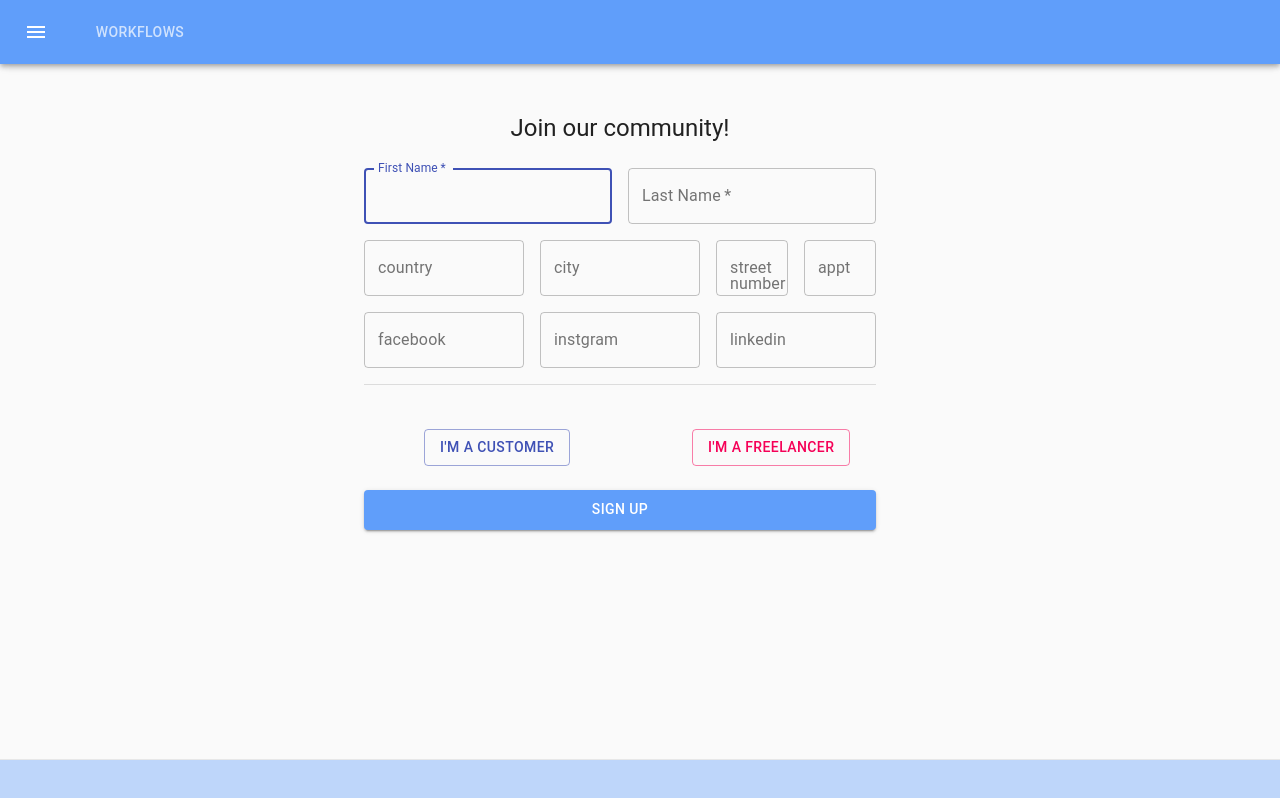
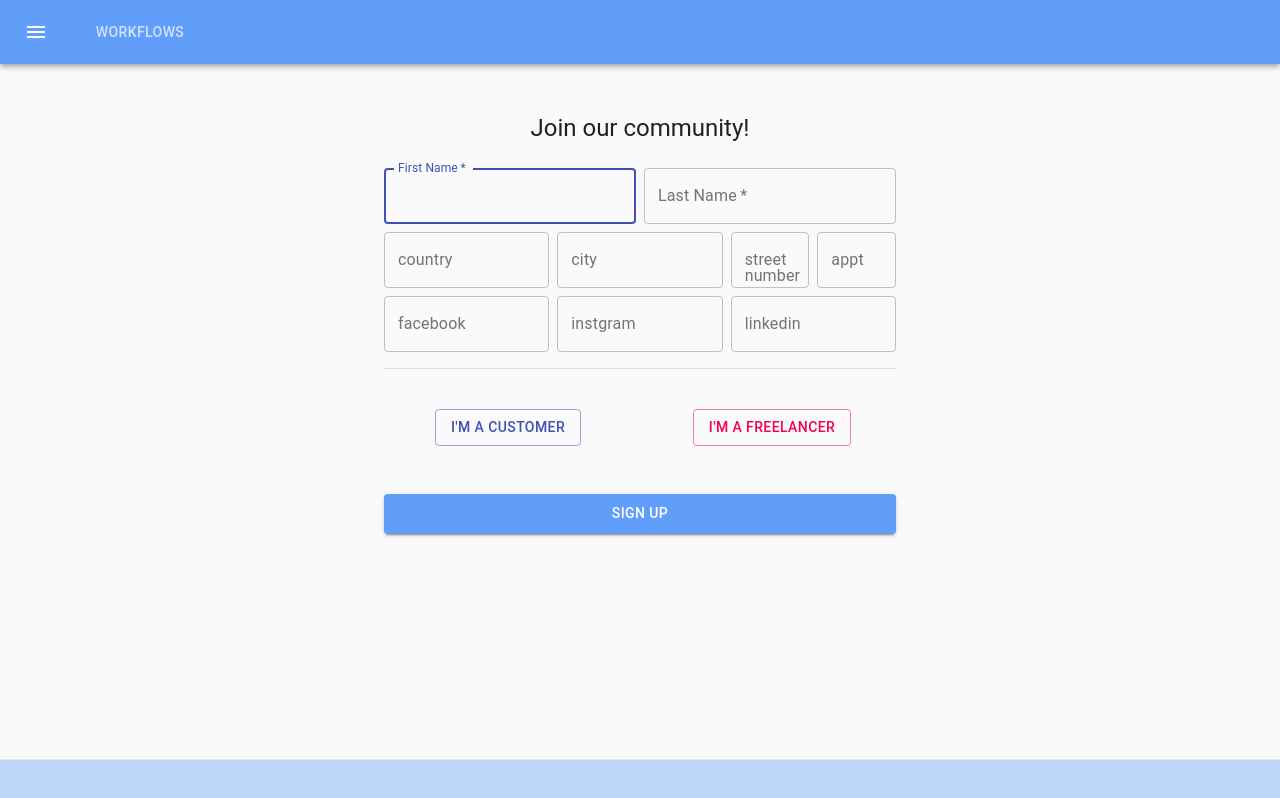
Before and after one commit to itamar27/-itamar27-Web-services-final-project-react-client, a React app in the folder freelancer-app/: page /signup in a window 1280 px wide. Built offline with nearby package versions, Linux system fonts and the light colour scheme.

Commit message:
finished

```diff
--- a/freelancer-app/src/Router/router.js
+++ b/freelancer-app/src/Router/router.js
@@ -2,7 +2,7 @@ import { Route, Switch } from 'react-router-dom';
 import NavBar from '../components/navbar';
 import Footer from '../components/footer';
 
-import SignIn from '../components/signIn';
+import SignIn from '../components/SignUp/signIn';
 import SignUp from '../components/SignUp/signUp';
 
 const ReactRouter = () => {
--- a/freelancer-app/src/components/SignUp/freelancerDetailsInputs.js
+++ b/freelancer-app/src/components/SignUp/freelancerDetailsInputs.js
@@ -17,7 +17,7 @@ export default function FreelancerDetailsInputs(props) {
 
     return (
 
-        <Grid container spacing={3} className = {classes.gridBox}>
+        <Grid container spacing={1} className = {classes.gridBox}>
             <Grid item xs={12}>
                 <TextField
                     name="description"
--- a/freelancer-app/src/components/SignUp/personalDetails.js
+++ b/freelancer-app/src/components/SignUp/personalDetails.js
@@ -39,7 +39,7 @@ export default function PersonalDetails(props) {
 
     return (
         <>
-            <Grid container spacing={2}>
+            <Grid container spacing={1}>
                 <Grid item xs={12} sm={6}>
                     <TextField
                         autoComplete="fname"
--- a/freelancer-app/src/components/signIn.js
+++ b/freelancer-app/src/components/SignUp/signIn.js
@@ -1,12 +1,8 @@
 import React from 'react';
-
-//Design components - material ui
 import { makeStyles } from '@material-ui/core/styles';
 import Button from '@material-ui/core/Button';
 import CssBaseline from '@material-ui/core/CssBaseline';
 import TextField from '@material-ui/core/TextField';
-import FormControlLabel from '@material-ui/core/FormControlLabel';
-import Checkbox from '@material-ui/core/Checkbox';
 import Link from '@material-ui/core/Link';
 import Grid from '@material-ui/core/Grid';
 import Typography from '@material-ui/core/Typography';
@@ -16,8 +12,8 @@ import GoogleLogin from 'react-google-login';
 const useStyles = makeStyles((theme) => ({
   paper: {
     marginTop: theme.spacing(15),
-    width: '30vw',
-    maxHeight: '40vh',
+    width: '100%',
+    maxHeight: '100%',
     display: 'flex',
     flexDirection: 'column',
     alignItems: 'center',
--- a/freelancer-app/src/components/SignUp/signUp.js
+++ b/freelancer-app/src/components/SignUp/signUp.js
@@ -16,19 +16,23 @@ import FreelancerDetailsInputs from './freelancerDetailsInputs';
 
 
 const useStyles = makeStyles((theme) => ({
+    main : {
+        display : 'flex',
+        justifyContent : 'center',
+    },
     paper: {
         marginTop: theme.spacing(14),
         marginBottom: theme.spacing(10),
         width: '40vw',
-        maxHeight: '40vh',
+        maxHeight: '100%',
         display: 'flex',
         flexDirection: 'column',
         alignItems: 'center',
     },
     form: {
-        height: '40vh',
+        marginTop: theme.spacing(3),
+        height: '100%',
         width: '100%',
-        marginTop: theme.spacing(3),
     },
     submit: {
         height: '5vh',
@@ -39,9 +43,9 @@ const useStyles = makeStyles((theme) => ({
         marginTop: theme.spacing(3),
     },
     buttonsContainer: {
-        flexGrow: 1,
+        flexGrow: 3,
         marginTop: theme.spacing(2),
-        marginLeft: theme.spacing(3)
+        textalign : 'cetner',
     },
     buttonElement: {
         padding: theme.spacing(2),
@@ -114,21 +118,21 @@ export default function SignUp() {
     }
 
     return (
-        <Container component="main" maxWidth="sm">
+        <Container component="main" className = {classes.main}>
             <CssBaseline />
             <div className={classes.paper}>
-                <Typography component="h1" variant="h5">
+                <Typography component="h1"  variant="h5">
                     Join our community!
                  </Typography>
-                <form className={classes.form} onSubmit={onSubmit}>
-                    <FormControl>
+                <form className={classes.formControl} onSubmit={onSubmit}>
+                    <FormControl className = {classes.form}>
 
                         <PersonalDetails
                             handleChange={handleChange}
                             values={inputs}
                         />
-                        <Grid container spacing={3} className={classes.buttonsContainer}>
-                            <Grid item xs={6}>
+                        <Grid container spacing={2}  className={classes.buttonsContainer}>
+                            <Grid item style={{textAlign: 'center'}}  xs={6}>
                                 <Button
                                     className={classes.buttonsContainer}
                                     variant='outlined'
@@ -138,7 +142,7 @@ export default function SignUp() {
                                     I'm a customer
                                 </Button>
                             </Grid>
-                            <Grid item xs={6}>
+                            <Grid item style={{textAlign: 'center'}}  xs={6}>
                                 <Button
                                     className={classes.buttonsContainer}
                                     variant='outlined'
--- a/freelancer-app/src/components/app.js
+++ b/freelancer-app/src/components/app.js
@@ -1,7 +1,7 @@
 // import React, { useState, useEffect } from 'react';
 import NavBar from './navbar.js';
 import Footer from './footer.js';
-import SignIn from './signin.js';
+import SignIn from './SignUp/signin.js';
 
 const App = (props) => {
 
--- a/freelancer-app/src/components/footer.js
+++ b/freelancer-app/src/components/footer.js
@@ -1,23 +1,26 @@
+import { makeStyles } from '@material-ui/core/styles';
 import React from "react";
 
-const footerStyle = {
+const useStyles = makeStyles((theme) => ({
+  footer: {
     backgroundColor: "#BED6FA",
     color: "white",
     borderTop: "1px solid #E7E7E7",
-  textAlign: "center",
     padding: "20px",
     position: "fixed",
     left: "0",
     bottom: "0",
-  height: "30px",
-  width: "100%"
-};
+    height: "2vh",
+    width: "100vw"
+  }
+}));
 
 
-const Footer = ({ children })  => {
+const Footer = () => {
+  const classes = useStyles();
   return (
 
-    <div style={footerStyle}>{children}</div>
+    <div className={classes.footer}></div>
   );
 }
 
--- a/freelancer-app/src/index.css
+++ b/freelancer-app/src/index.css
@@ -1,4 +1,4 @@
-body {
+/* body {
     margin: 0;
     font-family: -apple-system, BlinkMacSystemFont, 'Segoe UI', 'Roboto', 'Oxygen', 'Ubuntu', 'Cantarell', 'Fira Sans', 'Droid Sans', 'Helvetica Neue', sans-serif;
     -webkit-font-smoothing: antialiased;
@@ -7,9 +7,13 @@ body {
 
 code {
     font-family: source-code-pro, Menlo, Monaco, Consolas, 'Courier New', monospace;
-}
+} */
 
 
+.root{
+
+
+}
 /**************** SignIn / SignUp component ****************/
 
 
```
Also changed, not shown: freelancer-app/src/components/FormModal/formModal.js (added), 1 other file. Lines whose indentation alone changed are shown as unchanged.
